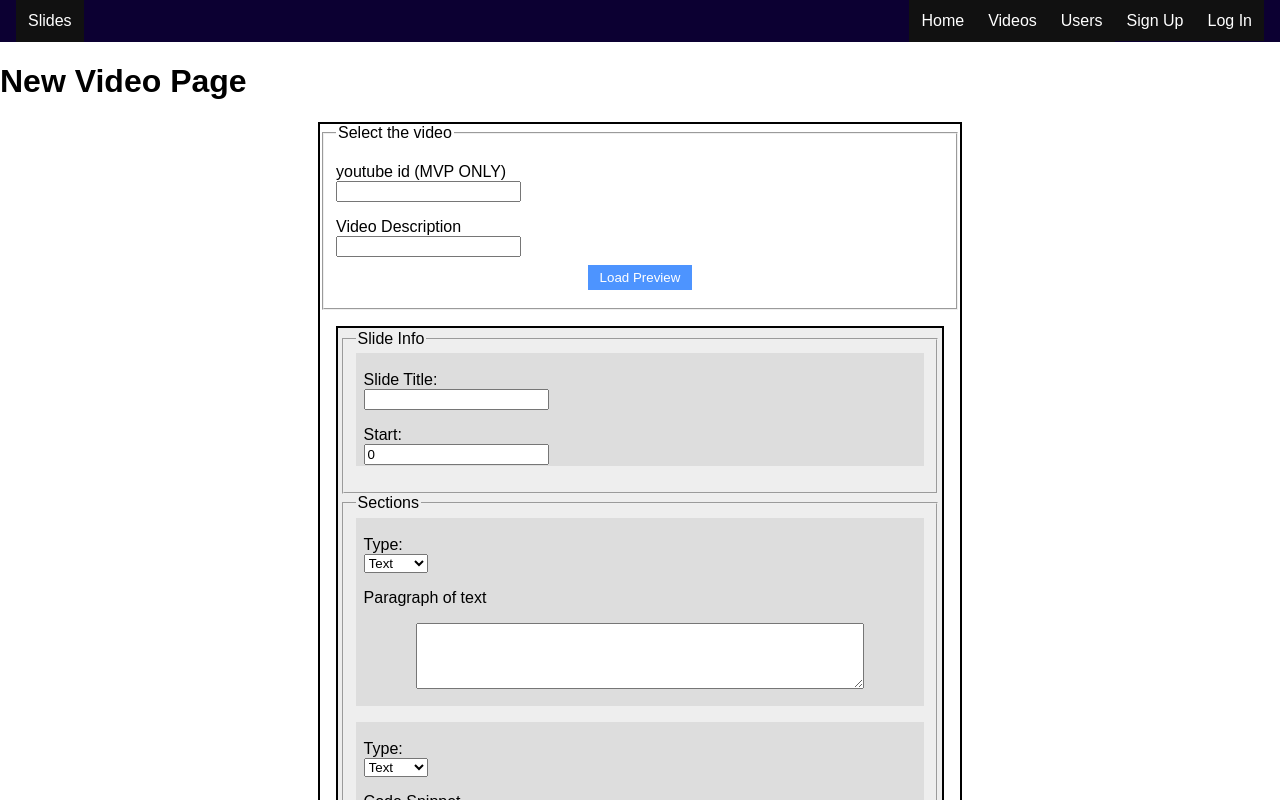
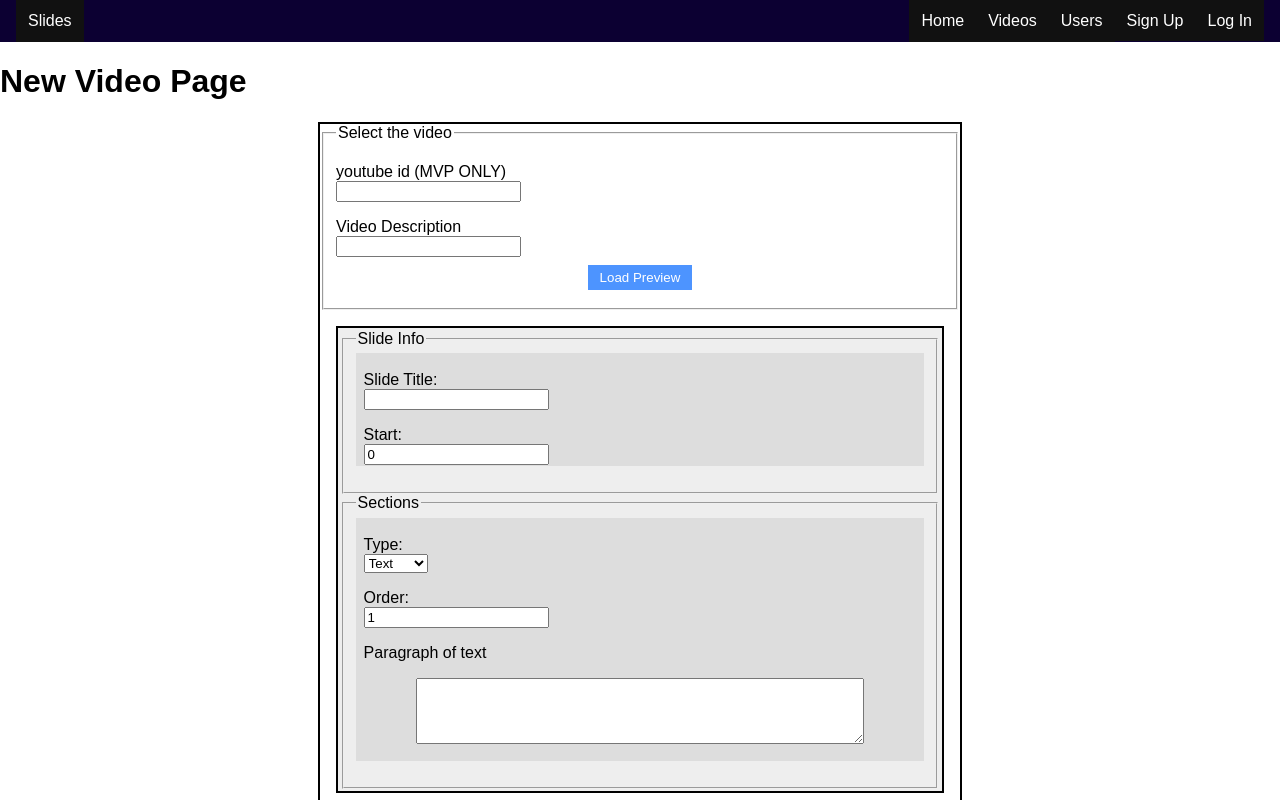
Before and after one commit to MostlyFocusedMike/slides-front, a React (Create React App) app: page /videos/new in a window 1280 px wide. Shown: the top 800 px of the page. Built offline with nearby package versions, Linux system fonts and the light colour scheme; what normalizr would draw is missing.

Commit message:
get state ready for dynamic rendering of inputs on main newVideoForm

```diff
--- a/src/components/NewVideoForm.js
+++ b/src/components/NewVideoForm.js
@@ -10,6 +10,7 @@ class NewVideoForm extends React.Component {
     fireRedirect: null,
     loadPreview: false,
     slideId: 1,
+    currentOrder: 2,
     sectionId: 1, //video id will always be 0 for these forms, but slides and sections need to increment
     entities: {
       videos: {
@@ -28,7 +29,7 @@ class NewVideoForm extends React.Component {
           video_id: 0,
           start: 0,
           title: "",
-          sections: [0,1]
+          sections: [0]
         }
       },
       sections: {
@@ -36,16 +37,7 @@ class NewVideoForm extends React.Component {
           id: 0,
           slide_id: 0,
           kind: 0,
-          order: 0,
-          content: "",
-          desc: "",
-          show_desc: false
-        },
-        1: {
-          id: 1,
-          slide_id: 0,
-          kind: 1,
-          order: 0,
+          order: 1,
           content: "",
           desc: "",
           show_desc: false
--- a/src/components/SectionForm.js
+++ b/src/components/SectionForm.js
@@ -91,7 +91,7 @@ class SectionForm extends React.Component {
   }
 
   render() {
-    const {section} = this.props
+    const {id, kind, order} = this.props.section
     return (
       <div className="section">
         <label>Type: </label>
@@ -104,7 +104,14 @@ class SectionForm extends React.Component {
           <option value="2">Link</option>
           <option value="3">Picture</option>
         </select>
-       {this.renderInputs(section.kind)}
+        <label htmlFor={`order-${id}`}>Order: </label>
+        <input
+          onChange={this.handleChange}
+          id={`order-${id}`}
+          value={order}
+          data-key="order"
+        />
+       {this.renderInputs(kind)}
       </div>
     )
   }
```
